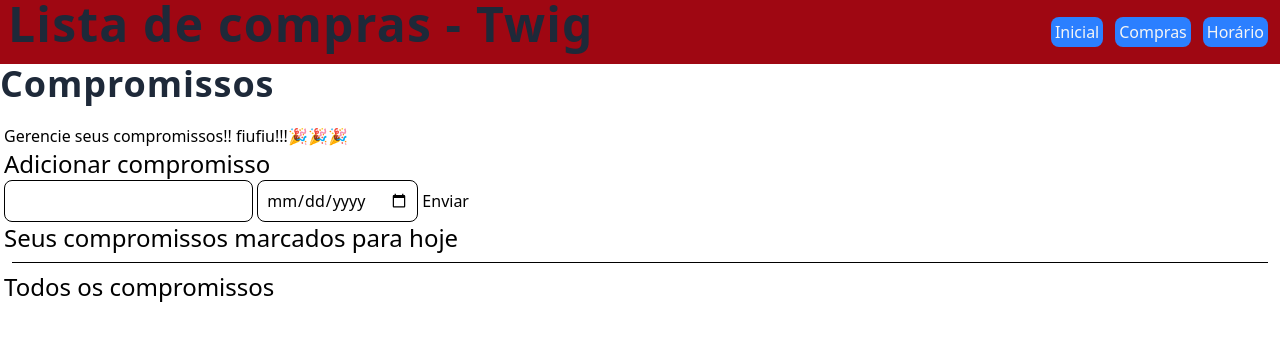
After one commit to ico3111/oholero_twig, a PHP site: page /compromissos.php in a window 1280 px wide. The commit adds this page. Shown: the top 341 px of the page. Run offline with PHP 8.4, Linux system fonts and the light colour scheme; data that the repository does not hold is empty; some libraries are stand-ins or nearby versions.

Commit message:
crud compromissos

```diff
--- /dev/null
+++ b/compromissos.php
@@ -0,0 +1,18 @@
+<?php
+
+require_once('twig_carregar.php');
+require('inc/banco.php');
+
+use Carbon\Carbon;
+
+date_default_timezone_set('America/Sao_Paulo');
+
+$dados = $pdo->query('SELECT * FROM compromissos');
+
+$comp = $dados->fetchAll(PDO::FETCH_ASSOC);
+
+echo $twig->render('compromissos.html', [
+    'titulo' => 'Compromissos',
+    'compromissos' => $comp,
+    'data' => Carbon::now()->format('Y-m-d')
+]);
--- a/horario.php
+++ b/horario.php
@@ -7,6 +7,6 @@ use Carbon\Carbon;
 
 echo $twig->render('horario.html', [
     'titulo' => 'Horários',
-    'horarioHoje' => Carbon::now(),
-    'dataAmanha' => Carbon::now()->addDay()
+    'horarioHoje' => Carbon::now()->format('d/m/Y - H:m:s'),
+    'dataAmanha' => Carbon::now()->addDay()->format('d/m/Y')
 ]);
--- a/index.php
+++ b/index.php
@@ -3,8 +3,11 @@
 // Carrega o carregador do Twig
 require_once('twig_carregar.php');
 
+$frutas = ['abacaxi', 'maça', 'banana', 'malencia', 'estrogonoff de urubu'];
+$frutaHoje = $frutas[rand(0, 4)];
 
 //Mostra o template na tela
 echo $twig->render('index.html', [
-    'fruta' => 'Abacaxi'
+    'titulo' => 'Bem-Vindo',
+    'fruta' => $frutaHoje
 ]);
--- a/templates/_base.html
+++ b/templates/_base.html
@@ -17,6 +17,7 @@
         h4 { @apply text-2xl }
         a { @apply text-neutral-100 bg-blue-500 p-1 rounded-lg m-1 }
         input { @apply border-1 p-2 rounded-lg }
+        hr { @apply m-2 }
     </style>
     <title>Dammnn lista de compras</title>
 </head>
--- /dev/null
+++ b/templates/compromissos.html
@@ -0,0 +1,38 @@
+{% extends "_base.html" %}
+
+{% block conteudo %}
+<p>Gerencie seus compromissos!! fiufiu!!!🎉🎉🎉</p>
+<h4>Adicionar compromisso</h4>
+<form action="compromissos_adc.php" method="post">
+    <input type="text" name="titulo" required>
+    <input type="date" name="data" required>
+    <button type="submit">Enviar</button>
+</form>
+<h4>Seus compromissos marcados para hoje</h4>
+<ul>
+    {% for compromisso in compromissos %}
+        {% if compromisso.data == data %}
+        <li>
+            <strong>Titulo: </strong> {{ compromisso.titulo }}<br>
+            <strong>Data: </strong> {{ compromisso.data }} <br>
+            <a href="compromissos_form.php?id={{ compromisso.id }}&titulo={{ compromisso.titulo }}&data={{ compromisso.data }}">Editar</a> -
+            <a href="compromissos_excluir.php?id={{ compromisso.id }}">Excluir</a>
+        </li>
+        {% endif %}
+    {% endfor %}
+</ul>
+<hr>
+<h4>Todos os compromissos</h4>
+<ul>
+    {% for compromisso in compromissos %}
+
+    <li>
+        <strong>Titulo: </strong> {{compromisso.titulo}}<br>
+        <strong>Data: </strong> {{compromisso.data}} <br>
+        <a href="compromissos_form.php?id={{compromisso.id}}&titulo={{compromisso.titulo}}&data={{compromisso.data}}">Editar</a> -
+        <a href="compromissos_excluir.php?id={{compromisso.id}}">Excluir</a>
+    </li>
+
+    {% endfor %}
+</ul>
+{%endblock%}
--- a/templates/index.html
+++ b/templates/index.html
@@ -1,7 +1,11 @@
 {%extends "_base.html" %}
 
 {%block conteudo%}
+<h3>Status do site: </h3>
 <p>Site funcionando 100%</p>
-<p>Fruta do dia: {{fruta}}</p>
+<h3>Para que serve: </h3>
+<p>Esse site serve para organizar suas compras e saber a data atual. Aproveite!! 🎉🎉🎉</p>
+<h3>E a fruta do dia é: ....</h3>
+<p>Fruta do dia: {{fruta}}!!!</p>
 {#os sinais se chamam moustache#}
 {%endblock%}
```
Also changed, not shown: compromissos_adc.php (added, +19 -0 lines), compromissos_edit.php (added, +17 -0 lines), compromissos_excluir.php (added, +17 -0 lines), compromissos_form.php (added, +10 -0 lines), templates/compromissos_form.html (added, +12 -0 lines).
